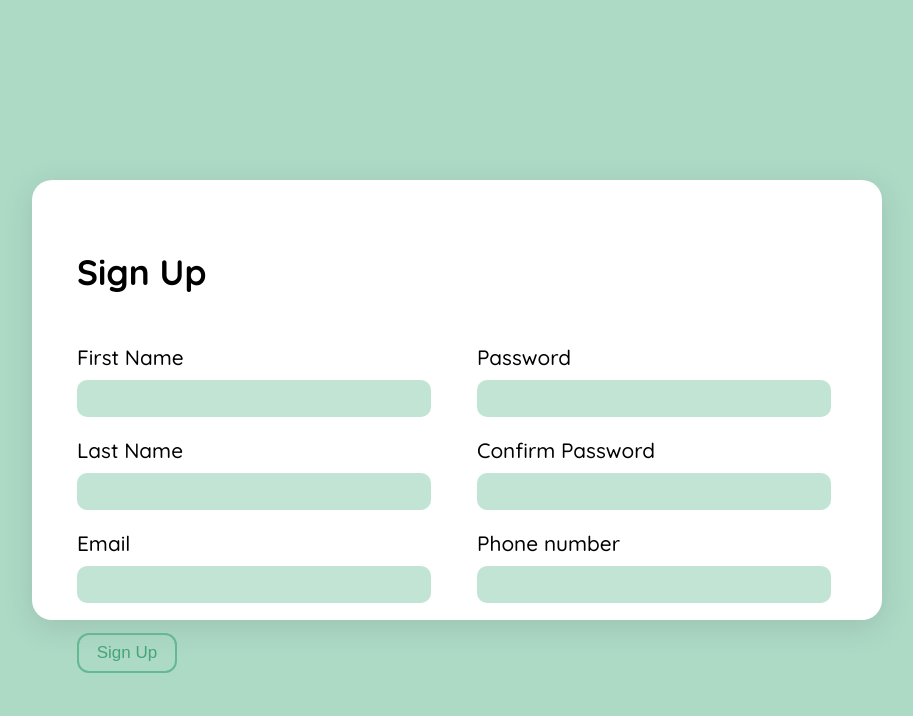
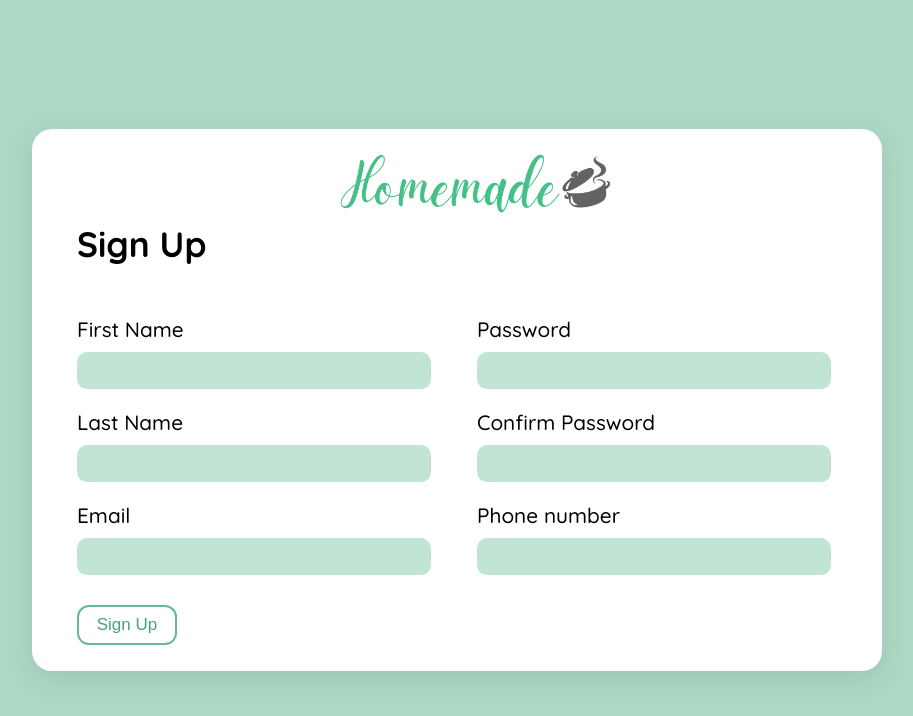
Before and after one commit to malak-joumaa/Homemade, a React (Create React App) app in the folder frontend/: page /sign-up in a window 1280 px wide. Shown: the top 716 px of the page, without its empty margins (183-1096 px from the left). Built offline with nearby package versions, Linux system fonts and the light colour scheme.

Commit message:
Frontend: Including logo in SignUp form

```diff
--- a/frontend/src/index.css
+++ b/frontend/src/index.css
@@ -23,7 +23,7 @@ code {
 
 .register{
   width: 850px;
-  height: 55vh;
+  min-height: 55vh;
   margin: 0 auto;
   position: absolute;
   top: 50%;
@@ -59,7 +59,7 @@ code {
   float: left;
 }
 
-.register-logo{
+.sign-in-logo{
   width: 180px;
 }
 
@@ -114,3 +114,14 @@ a:link, a:visited{
 #form{
   margin-left: 40px;
 }
+
+.sign-up-logo-div{
+  margin-top: 25px;
+  text-align: center;
+}
+.sign-up-logo{
+  width: 280px;
+}
+#form h1{
+  margin-top: 5px;
+}
--- a/frontend/src/pages/SignIn.js
+++ b/frontend/src/pages/SignIn.js
@@ -42,7 +42,7 @@ const SignIn = () => {
         {/* Left Div (Image) */}
         <div className="left-register">
           <div className="logo-div">
-            <img src={Logo} className="register-logo" />
+            <img src={Logo} className="sign-in-logo" />
           </div>
           <img src={User_Sign_In} className="welcome-photo" />
         </div>
--- a/frontend/src/pages/SignUp.js
+++ b/frontend/src/pages/SignUp.js
@@ -6,12 +6,12 @@ const SignUp = () => {
   return (
     <div className="main-container">
       <div className="register sign-up">
-        {/* Logo */}
-        {/* <div className="logo-div">
-          <img src={Logo} className="register-logo" />
-        </div> */}
         {/* Sign up form */}
         <div id="form">
+          {/* Logo */}
+          <div className="sign-up-logo-div">
+            <img src={Logo} className="sign-up-logo" />
+          </div>
           <h1>Sign Up</h1>
           <div className="left-register left-sign-up">
             <label>First Name</label>
```
